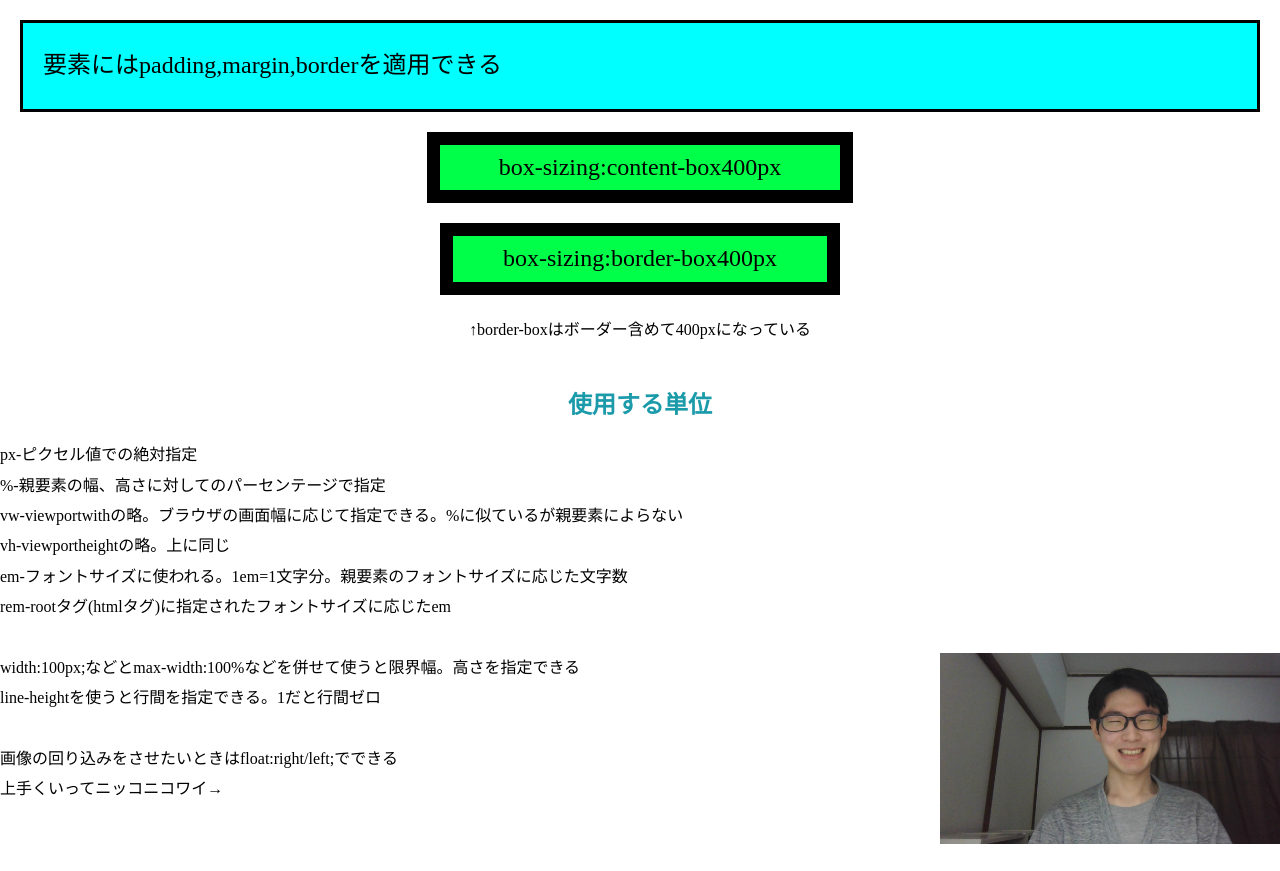
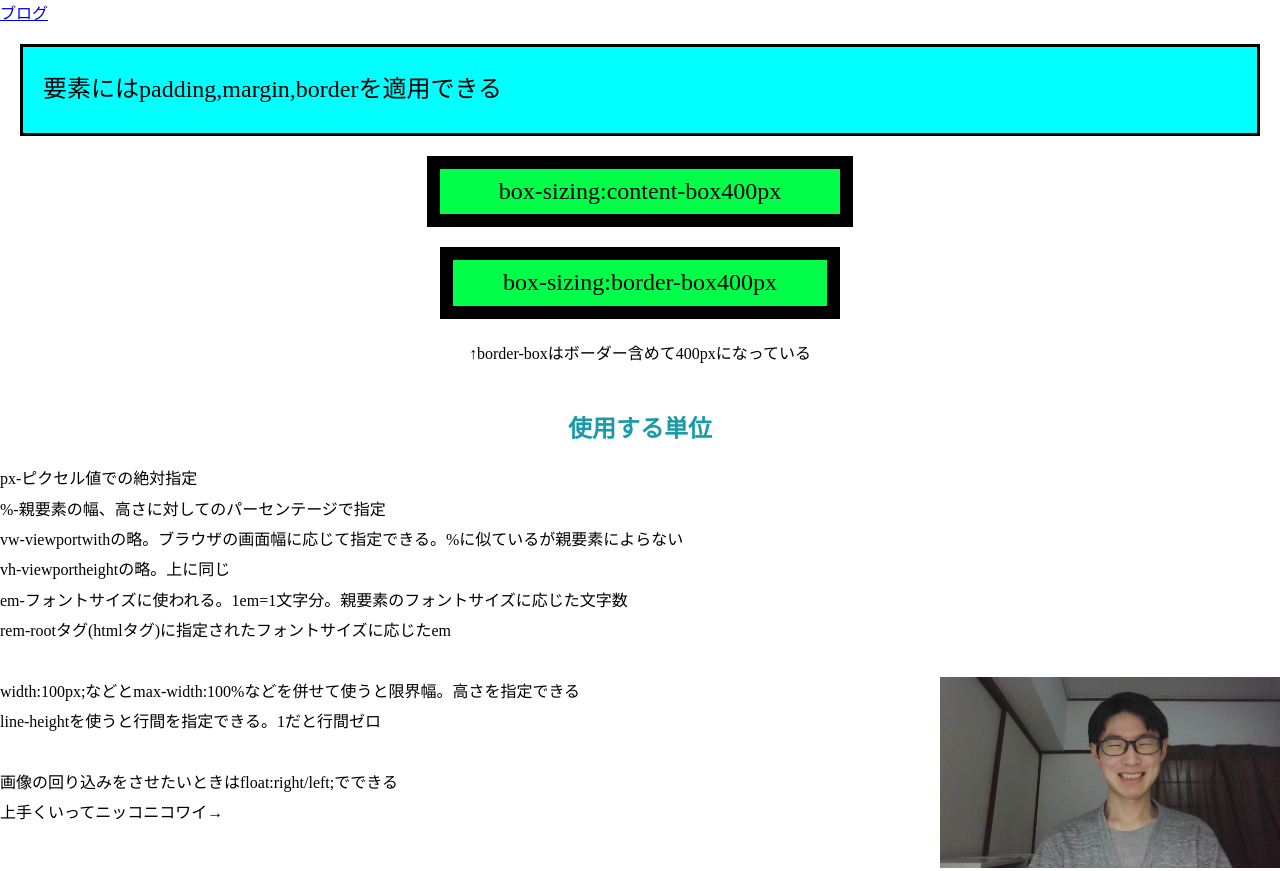
Before and after one commit to Slicer00/Slicer00.github.io, a plain HTML site: page index.html in a window 1280 px wide. Shown: the top 871 px of the page. Drawn offline with Linux system fonts and the light colour scheme.

Commit message:
blog実装

```diff
--- a/index.html
+++ b/index.html
@@ -10,6 +10,7 @@
 </head>
 
 <body>
+    <a href="https://slicer00.github.io/rokuroblog/">ブログ</a>
     <p class="boxmodeltest">要素にはpadding,margin,borderを適用できる</p>
     <p class="content-box">box-sizing:content-box400px</p>
     <p class="border-box">box-sizing:border-box400px</p>
```
